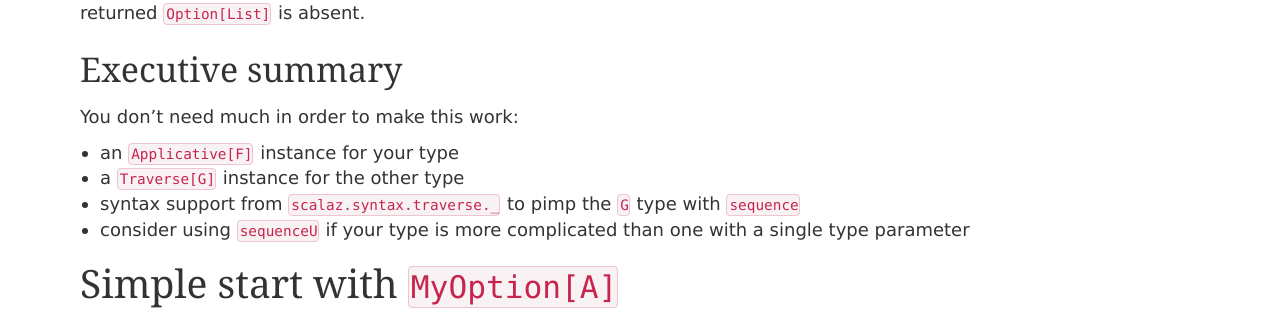
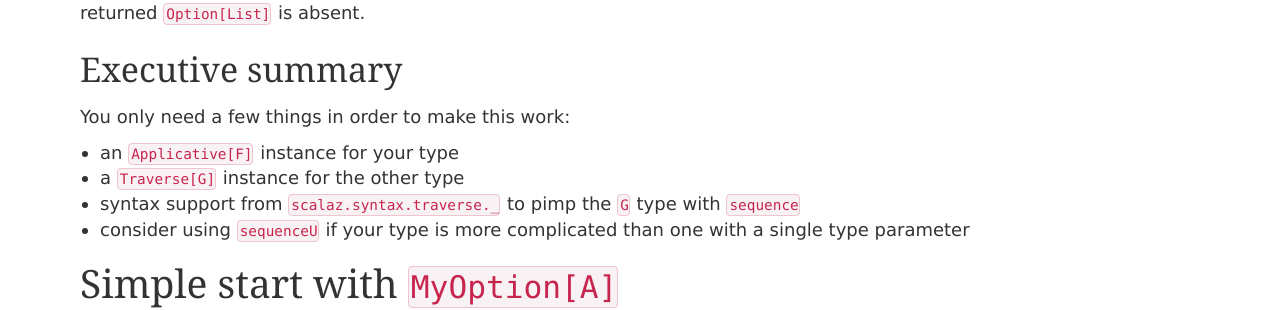
Before and after one commit to joekearney/joekearney.github.io, a Jekyll site: the page built from _posts/software/2015-12-03-sequence-all-the-things.md, in a window 1280 px wide and 900 px high, scrolled down 422 px. Shown: the part 154-464 px from the top of the window. Built offline with Jekyll 4.4.1, drawn with Linux system fonts in a browser that asks for light colours; some web fonts are replaced.

Commit message:
rewording

```diff
--- a/_posts/software/2015-12-03-sequence-all-the-things.md
+++ b/_posts/software/2015-12-03-sequence-all-the-things.md
@@ -25,7 +25,7 @@ Consider your type to be like `Option` and the other type to be `List`. Starting
 
 ## Executive summary
 
-You don't need much in order to make this work:
+You only need a few things in order to make this work:
 
 * an `Applicative[F]` instance for your type
 * a `Traverse[G]` instance for the other type
```
